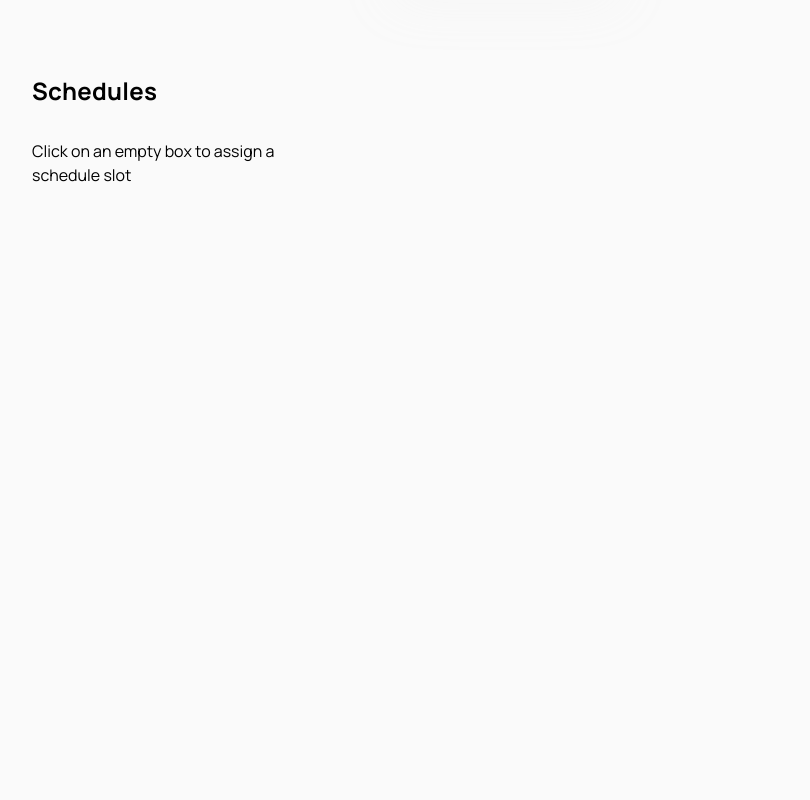
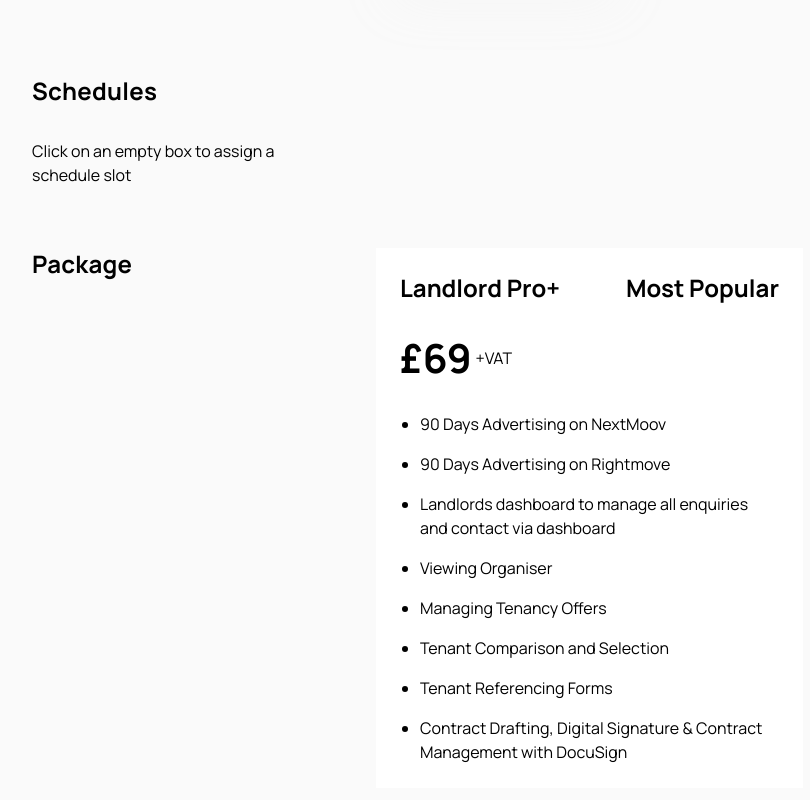
Before and after one commit to HabibMollah/faz-studio-task, a Next.js app: page / in a window 1280 px wide. Shown: the part 3465-4265 px from the top of the page, without its empty margins (16-826 px from the left). Before the commit the page ends 3765 px from the top, so only its background shows below. Built offline with nearby package versions, Linux system fonts and the light colour scheme.

Commit message:
add package section

```diff
--- /dev/null
+++ b/components/Form/Package.tsx
@@ -0,0 +1,40 @@
+export default function Package() {
+  return (
+    <div className="flex flex-col gap-8 pb-[61px] lg:flex-row">
+      <h2 className="min-w-[312px] text-2xl font-bold tracking-[0.24px]">
+        Package
+      </h2>
+      <div className="grid w-full grid-cols-1 gap-8">
+        <div className="max-h-[549px] w-full max-w-[427px] bg-white p-6">
+          {/* Heading */}
+          <div className="flex justify-between text-2xl font-bold">
+            <p>Landlord Pro+</p>
+            <p>Most Popular</p>
+          </div>
+          {/* Price */}
+          <div className="flex items-center gap-1 py-6">
+            <p className="text-[40px] font-bold">£69</p>
+            <p>+VAT</p>
+          </div>
+          {/* List */}
+          <ul className="flex list-disc flex-col gap-4 pl-5">
+            <li>90 Days Advertising on NextMoov</li>
+            <li>90 Days Advertising on Rightmove</li>
+            <li>
+              Landlords dashboard to manage all enquiries and contact via
+              dashboard
+            </li>
+            <li>Viewing Organiser</li>
+            <li>Managing Tenancy Offers</li>
+            <li>Tenant Comparison and Selection</li>
+            <li>Tenant Referencing Forms</li>
+            <li>
+              Contract Drafting, Digital Signature & Contract Management with
+              DocuSign
+            </li>
+          </ul>
+        </div>
+      </div>
+    </div>
+  );
+}
--- a/components/Form/index.tsx
+++ b/components/Form/index.tsx
@@ -1,5 +1,6 @@
 import KeyFeatures from "./KeyFeatures";
 import LocationAddress from "./LocationAddress";
+import Package from "./Package";
 import Preferences from "./Preferences";
 import PropertyDescription from "./PropertyDescription";
 import PropertyRent from "./PropertyRent";
@@ -21,6 +22,7 @@ export default function Form() {
         <Preferences />
         <RelationshipToTheProperty />
         <Schedules />
+        <Package />
       </form>
     </section>
   );
```
